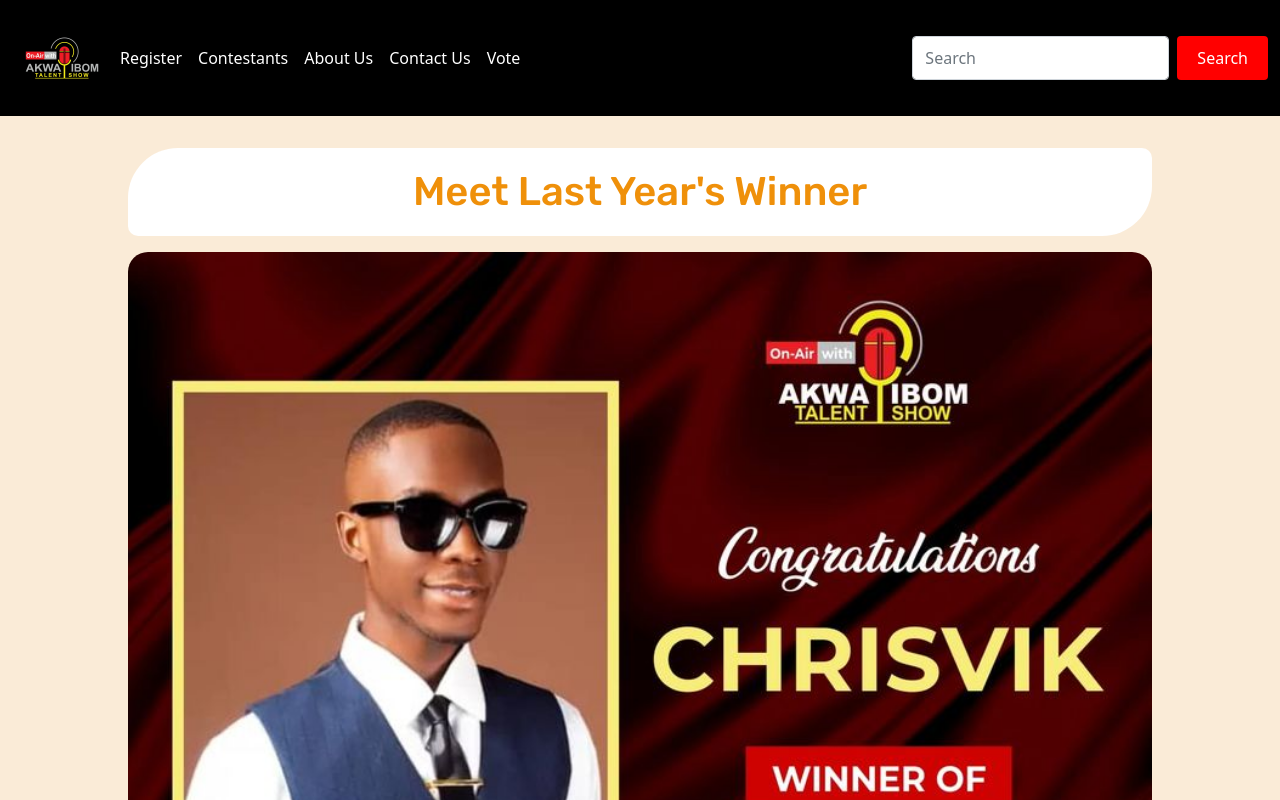
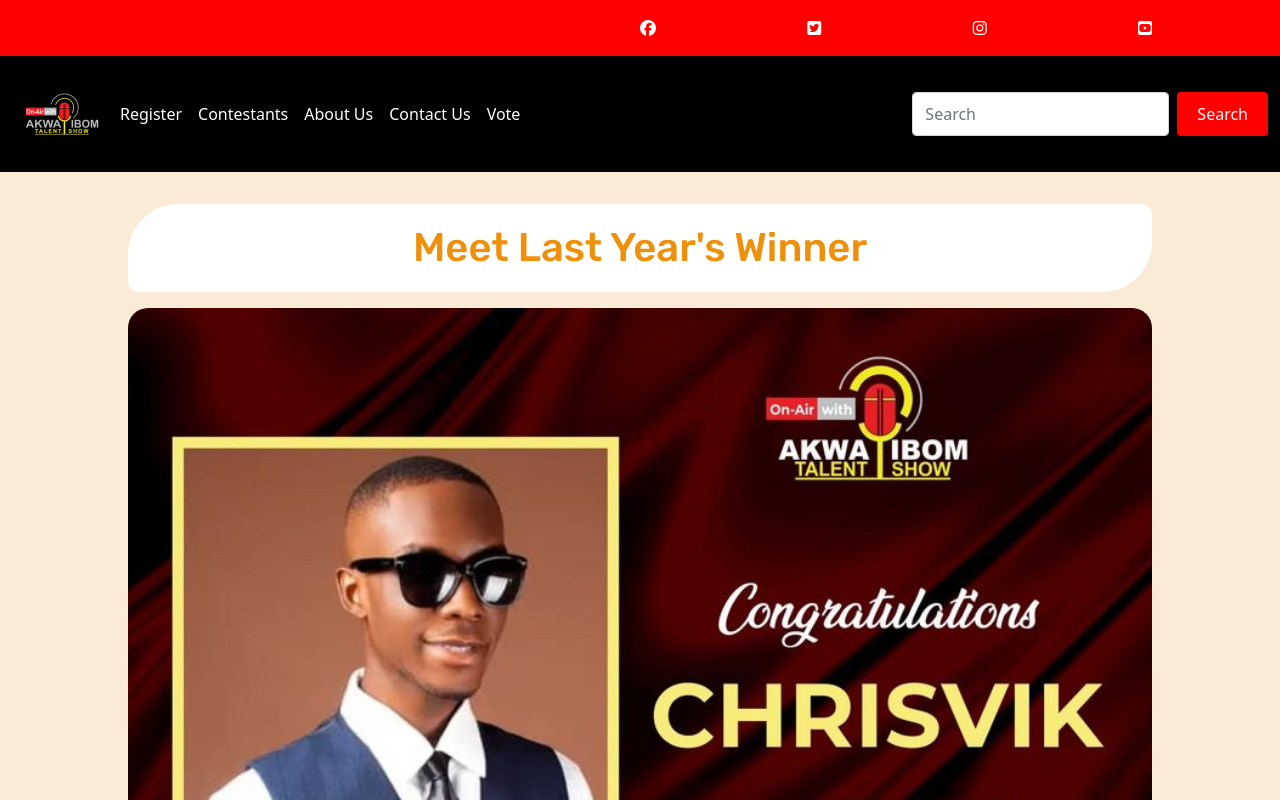
Before and after one commit to Ezeuju/akwaibomtalentshow, a plain HTML site: page index.html in a window 1280 px wide. Shown: the top 800 px of the page. Drawn offline with nearby package versions, Linux system fonts and the light colour scheme.

Commit message:
displayed-top

```diff
--- a/index.css
+++ b/index.css
@@ -280,6 +280,37 @@ h1 {
     margin-top: 2rem;
     text-align: center;
 }
+.top {
+    /* list-style: none; */
+    display: flex;
+    justify-content: space-between;
+    margin-left: 50%;
+    /* outline: 2px solid red; */
+    width: 40%;
+    height: 7vh;
+    align-items: center;
+
+}
+.mop{
+    background-color: red;
+
+}
+.fa-facebook {
+    color: white;
+
+}
+.fa-square-twitter{
+    color: #fff;
+}
+.fa-instagram{
+    color: #fff;
+}
+.fa-square-youtube{
+    color: #fff;
+}
+.top li{
+    list-style: none;
+}
 
 .form-group {
   margin-bottom: 20px;
--- a/index.html
+++ b/index.html
@@ -15,6 +15,17 @@
     <title>akwaibomtalentshow</title>
 </head>
 <body>
+      <div class="mop">
+    <div class="top">
+      <li><a href="https://www.facebook.com/AKWAIBOMTALENTSHOW.inc"><i class="fa-brands fa-facebook"></i></a></li>
+      <li><a href="https://twitter.com/AkwaShow"><i class="fa-brands fa-square-twitter"></i></a></li>
+      <li><a href="https://www.instagram.com/akwaibomtalentshow/"><i class="fa-brands fa-instagram"></i></a></li>
+      <!-- <li><a href=""><i class="fa-brands fa-linkedin"></i></a></li> -->
+      <li><a href="https://www.youtube.com/@AkwaIbomTalentshowUyo-ge4wh"><i class="fa-brands fa-square-youtube"></i></a></li>
+
+
+  </div>
+  </div>
     <header>
         <nav class="navbar navbar-expand-lg navbar-light ">
             <div class="container-fluid">
@@ -222,7 +233,7 @@
     </div>
     <div class="foot4">
       <h4>Get in touch</h4>
-      <li><a href="#">156 Ikot Ekpene Road, Uyo, Akwa Ibom State, NIgeria.</a></li>
+      <li><a href="#">18 Akpan Etuk Street, Off Nwaniba Road, Uyyo, Akwa Ibom State, NIgeria.</a></li>
       <li><a href="#">+2348036366987</a></li>
       <li><a href="#">akwa-ibomtalent.com</a></li>
 
```
